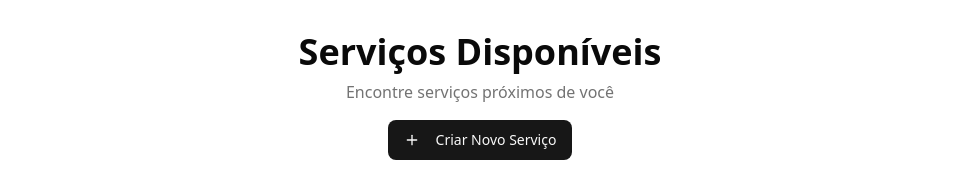
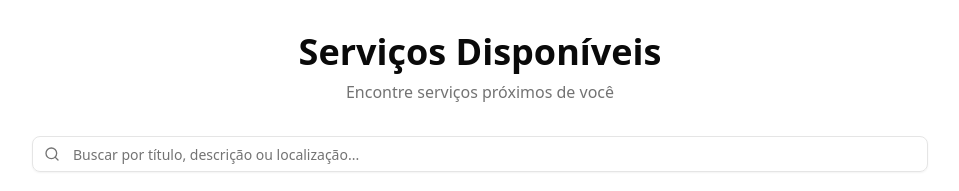
Before and after one commit to fabifabufabo/conecta-ja, a Next.js app: page /jobs in a window 1280 px wide. Shown: the top 191 px of the page, without its empty margins (160-1119 px from the left). Built offline with nearby package versions, Linux system fonts and the light colour scheme; no server answers; the database is empty.

Commit message:
feat: remove "Create New Service" button from jobs page

```diff
--- a/src/app/jobs/page.tsx
+++ b/src/app/jobs/page.tsx
@@ -123,14 +123,6 @@ export default function JobsPage() {
         <p className="text-muted-foreground">
           Encontre serviços próximos de você
         </p>
-        <div className="mt-4">
-          <Button asChild size="lg">
-            <Link href="/jobs/new">
-              <Plus className="mr-2 h-4 w-4" />
-              Criar Novo Serviço
-            </Link>
-          </Button>
-        </div>
       </div>
 
       {/* Error message if any */}
```
